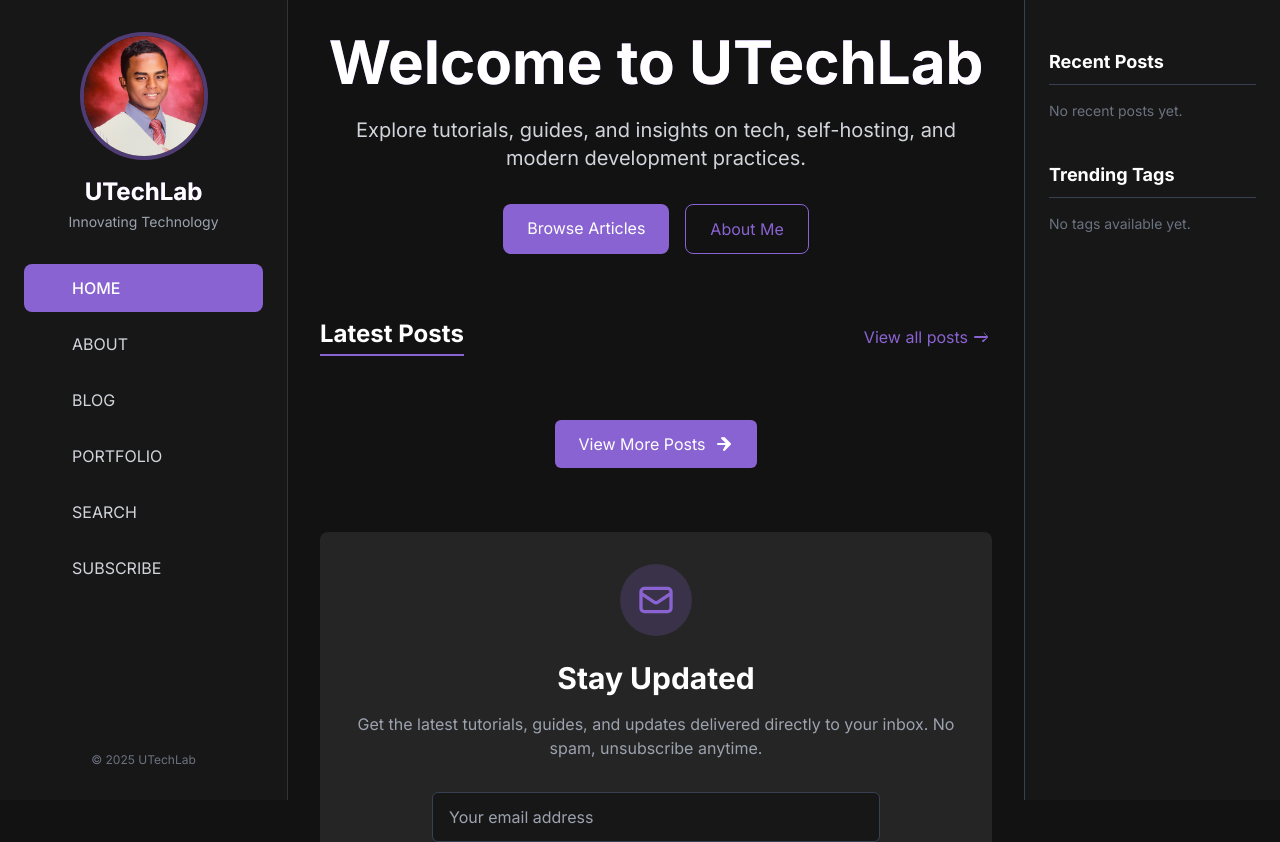
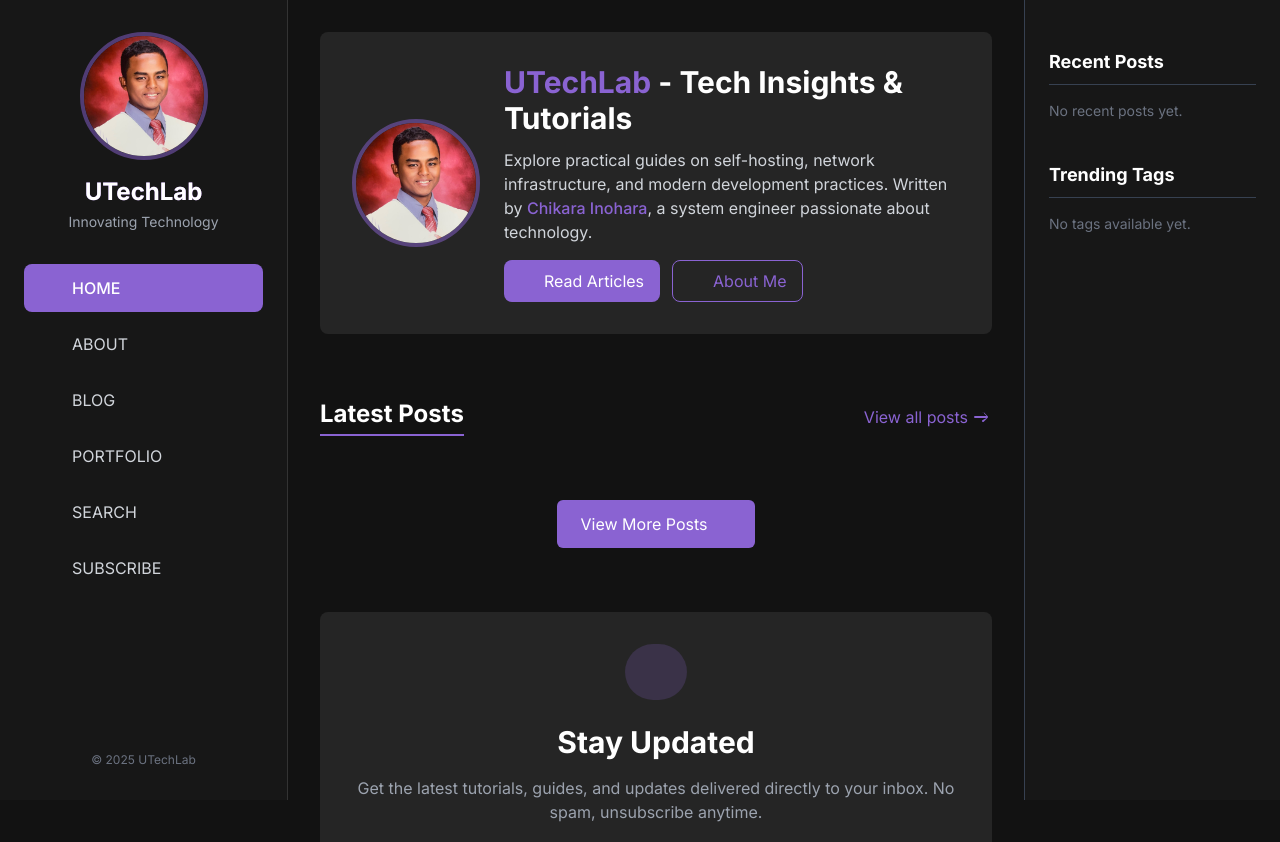
Before and after one commit to utechjapan/MainPortFolioSiteJP, a Next.js app: page / in a window 1280 px wide. Shown: the top 842 px of the page. Built offline with nearby package versions, Linux system fonts and the light colour scheme.

Commit message:
Initial commit

```diff
--- a/components/layout/Layout.tsx
+++ b/components/layout/Layout.tsx
@@ -81,7 +81,7 @@ export default function Layout({
         </button>
 
         {/* Centered logo text for mobile */}
-        <span className="text-lg font-bold absolute left-1/2 transform -translate-x-1/2 text-gray-900 dark:text-white transition-theme">
+        <span className="text-lg font-bold text-gray-900 dark:text-white transition-theme">
           UTechLab
         </span>
 
--- a/components/ui/ThemeToggle.tsx
+++ b/components/ui/ThemeToggle.tsx
@@ -30,9 +30,27 @@ export default function ThemeToggle({ className = "" }: ThemeToggleProps) {
       onClick={toggleTheme}
     >
       {currentTheme === "dark" ? (
-        <i className="fas fa-sun text-yellow-500"></i>
+        <svg
+          xmlns="http://www.w3.org/2000/svg"
+          viewBox="0 0 20 20"
+          fill="currentColor"
+          className="h-5 w-5 text-yellow-500"
+        >
+          <path
+            fillRule="evenodd"
+            d="M10 2a1 1 0 011 1v1a1 1 0 11-2 0V3a1 1 0 011-1zm4 8a4 4 0 11-8 0 4 4 0 018 0zm-.464 4.95l.707.707a1 1 0 001.414-1.414l-.707-.707a1 1 0 00-1.414 1.414zm2.12-10.607a1 1 0 010 1.414l-.706.707a1 1 0 11-1.414-1.414l.707-.707a1 1 0 011.414 0zM17 11a1 1 0 100-2h-1a1 1 0 100 2h1zm-7 4a1 1 0 011 1v1a1 1 0 11-2 0v-1a1 1 0 011-1zM5.05 6.464A1 1 0 106.465 5.05l-.708-.707a1 1 0 00-1.414 1.414l.707.707zm1.414 8.486l-.707.707a1 1 0 01-1.414-1.414l.707-.707a1 1 0 011.414 1.414zM4 11a1 1 0 100-2H3a1 1 0 000 2h1z"
+            clipRule="evenodd"
+          />
+        </svg>
       ) : (
-        <i className="fas fa-moon text-slate-800"></i>
+        <svg
+          xmlns="http://www.w3.org/2000/svg"
+          viewBox="0 0 20 20"
+          fill="currentColor"
+          className="h-5 w-5 text-gray-800"
+        >
+          <path d="M17.293 13.293A8 8 0 016.707 2.707a8.001 8.001 0 1010.586 10.586z" />
+        </svg>
       )}
     </button>
   );
--- a/pages/_document.tsx
+++ b/pages/_document.tsx
@@ -8,7 +8,7 @@ export default function Document() {
         <link
           rel="stylesheet"
           href="https://cdnjs.cloudflare.com/ajax/libs/font-awesome/6.4.0/css/all.min.css"
-          integrity="sha512-iecdLmaskl7CVpOaEUAB+CXzKavmELwJ6C41/Fz0fA8RXn6+SRuH4DmNWFXpDr8Iy+B/NtDJuFuk8Y/t8cGjnQ=="
+          integrity="sha512-iecdLmaskl7CVpOaEUAB+CXzKavmELwJ8C41/HjxQyoQjqELDMNk/LrRJmFZfhIljMCjUPj8DPU5/22NBbvQ=="
           crossOrigin="anonymous"
           referrerPolicy="no-referrer"
         />
--- a/pages/index.tsx
+++ b/pages/index.tsx
@@ -1,3 +1,4 @@
+//pages/index.tsx//
 import Head from "next/head";
 import Layout from "../components/layout/Layout";
 import Image from "next/image";
@@ -42,34 +43,55 @@ export default function Home({ posts, recentPosts, tags }: HomeProps) {
       </Head>
 
       <div className="space-y-16">
-        {/* Hero section */}
-        <section className="mb-16">
+        {/* Hero section - Redesigned for better professionalism */}
+        <section className="mb-10">
           <motion.div
-            className="text-center"
+            className="bg-light-card dark:bg-dark-card rounded-lg p-8 shadow-md dark:shadow-none"
             initial={{ opacity: 0, y: 20 }}
             animate={{ opacity: 1, y: 0 }}
-            transition={{ duration: 0.6 }}
+            transition={{ duration: 0.4 }}
           >
-            <h1 className="text-4xl md:text-5xl lg:text-6xl font-bold mb-6 bg-gradient-to-r from-primary to-purple-400 bg-clip-text text-transparent">
-              Welcome to {siteConfig.title}
+            <div className="flex flex-col md:flex-row items-center gap-6">
+              {/* Profile image for desktop */}
+              <div className="hidden md:block relative w-32 h-32 rounded-full overflow-hidden flex-shrink-0 border-4 border-primary/50">
+                <Image
+                  src={siteConfig.author.avatar}
+                  alt={siteConfig.author.name}
+                  fill
+                  className="object-cover"
+                />
+              </div>
+
+              <div>
+                <h1 className="text-2xl md:text-3xl font-bold mb-3 text-gray-900 dark:text-white">
+                  <span className="text-primary">{siteConfig.title}</span> -
+                  Tech Insights & Tutorials
                 </h1>
-            <p className="text-lg md:text-xl text-gray-700 dark:text-gray-300 max-w-3xl mx-auto mb-8 transition-colors">
-              Explore tutorials, guides, and insights on tech, self-hosting, and
-              modern development practices.
+                <p className="text-base text-gray-700 dark:text-gray-300 mb-4">
+                  Explore practical guides on self-hosting, network
+                  infrastructure, and modern development practices. Written by{" "}
+                  <span className="font-medium text-primary">
+                    {siteConfig.author.name}
+                  </span>
+                  , a system engineer passionate about technology.
                 </p>
-            <div className="flex flex-wrap justify-center gap-4">
+                <div className="flex flex-wrap gap-3">
                   <Link
                     href="/blog"
-                className="bg-primary hover:bg-primary-dark text-white px-6 py-3 rounded-lg transition-colors"
+                    className="bg-primary hover:bg-primary-dark text-white px-4 py-2 rounded-lg transition-colors inline-flex items-center"
                   >
-                Browse Articles
+                    <i className="fas fa-book-open mr-2"></i>
+                    Read Articles
                   </Link>
                   <Link
                     href="/about"
-                className="border border-primary text-primary hover:bg-primary hover:text-white px-6 py-3 rounded-lg transition-colors"
+                    className="border border-primary text-primary hover:bg-primary/10 px-4 py-2 rounded-lg transition-colors inline-flex items-center"
                   >
+                    <i className="fas fa-user mr-2"></i>
                     About Me
                   </Link>
+                </div>
+              </div>
             </div>
           </motion.div>
         </section>
@@ -128,38 +150,12 @@ export default function Home({ posts, recentPosts, tags }: HomeProps) {
                       dateTime={post.frontMatter.date}
                       className="flex items-center"
                     >
-                      <svg
-                        xmlns="http://www.w3.org/2000/svg"
-                        className="h-4 w-4 mr-1"
-                        fill="none"
-                        viewBox="0 0 24 24"
-                        stroke="currentColor"
-                      >
-                        <path
-                          strokeLinecap="round"
-                          strokeLinejoin="round"
-                          strokeWidth={2}
-                          d="M8 7V3m8 4V3m-9 8h10M5 21h14a2 2 0 002-2V7a2 2 0 00-2-2H5a2 2 0 00-2 2v12a2 2 0 002 2z"
-                        />
-                      </svg>
+                      <i className="fas fa-calendar-alt mr-2"></i>
                       {format(parseISO(post.frontMatter.date), "MMMM d, yyyy")}
                     </time>
                     <span className="mx-2">•</span>
                     <span className="flex items-center">
-                      <svg
-                        xmlns="http://www.w3.org/2000/svg"
-                        className="h-4 w-4 mr-1"
-                        fill="none"
-                        viewBox="0 0 24 24"
-                        stroke="currentColor"
-                      >
-                        <path
-                          strokeLinecap="round"
-                          strokeLinejoin="round"
-                          strokeWidth={2}
-                          d="M12 8v4l3 3m6-3a9 9 0 11-18 0 9 9 0 0118 0z"
-                        />
-                      </svg>
+                      <i className="fas fa-clock mr-2"></i>
                       {post.frontMatter.readingTime || "5 min read"}
                     </span>
                   </div>
@@ -193,18 +189,7 @@ export default function Home({ posts, recentPosts, tags }: HomeProps) {
               className="bg-primary hover:bg-primary-dark text-white px-6 py-3 rounded-md inline-flex items-center transition-colors"
             >
               View More Posts
-              <svg
-                xmlns="http://www.w3.org/2000/svg"
-                className="h-5 w-5 ml-2"
-                viewBox="0 0 20 20"
-                fill="currentColor"
-              >
-                <path
-                  fillRule="evenodd"
-                  d="M10.293 3.293a1 1 0 011.414 0l6 6a1 1 0 010 1.414l-6 6a1 1 0 01-1.414-1.414L12.586 11H5a1 1 0 110-2h7.586l-4.293-4.293a1 1 0 010-1.414z"
-                  clipRule="evenodd"
-                />
-              </svg>
+              <i className="fas fa-arrow-right ml-2"></i>
             </Link>
           </div>
         </section>
@@ -213,20 +198,7 @@ export default function Home({ posts, recentPosts, tags }: HomeProps) {
         <section className="bg-light-card dark:bg-dark-card rounded-lg p-8 text-center shadow-md dark:shadow-none transition-colors">
           <div className="flex justify-center mb-6">
             <div className="bg-primary/20 p-4 rounded-full">
-              <svg
-                xmlns="http://www.w3.org/2000/svg"
-                className="h-10 w-10 text-primary"
-                fill="none"
-                viewBox="0 0 24 24"
-                stroke="currentColor"
-              >
-                <path
-                  strokeLinecap="round"
-                  strokeLinejoin="round"
-                  strokeWidth={2}
-                  d="M3 8l7.89 5.26a2 2 0 002.22 0L21 8M5 19h14a2 2 0 002-2V7a2 2 0 00-2-2H5a2 2 0 00-2 2v10a2 2 0 002 2z"
-                />
-              </svg>
+              <i className="fas fa-envelope text-primary text-3xl"></i>
             </div>
           </div>
           <h2 className="text-3xl font-bold mb-4 text-gray-900 dark:text-white transition-colors">
@@ -251,18 +223,7 @@ export default function Home({ posts, recentPosts, tags }: HomeProps) {
               className="w-full bg-primary hover:bg-primary-dark text-white py-3 px-6 rounded-md flex items-center justify-center transition-colors"
             >
               Subscribe Now
-              <svg
-                xmlns="http://www.w3.org/2000/svg"
-                className="h-5 w-5 ml-2"
-                viewBox="0 0 20 20"
-                fill="currentColor"
-              >
-                <path
-                  fillRule="evenodd"
-                  d="M10.293 3.293a1 1 0 011.414 0l6 6a1 1 0 010 1.414l-6 6a1 1 0 01-1.414-1.414L12.586 11H5a1 1 0 110-2h7.586l-4.293-4.293a1 1 0 010-1.414z"
-                  clipRule="evenodd"
-                />
-              </svg>
+              <i className="fas fa-arrow-right ml-2"></i>
             </button>
           </form>
         </section>
--- a/styles/globals.css
+++ b/styles/globals.css
@@ -34,6 +34,13 @@
   strong,
   b {
     @apply text-gray-900 dark:text-gray-100;
+  }
+
+  /* Ensure all icons show correctly */
+  i[class^="fa-"],
+  i[class*=" fa-"] {
+    display: inline-block !important;
+    min-width: 1em;
   }
 }
 
@@ -79,6 +86,24 @@
   /* Ensure smooth scrolling on mobile */
   html {
     scroll-behavior: smooth;
+  }
+
+  /* Fixed positioning for mobile header to prevent profile photo overlap */
+  .fixed-mobile-header {
+    position: fixed;
+    top: 0;
+    left: 0;
+    right: 0;
+    z-index: 50;
+    background-color: var(--tw-bg-opacity-bg);
+    border-bottom: 1px solid;
+    border-color: var(--tw-border-opacity-border);
+  }
+
+  /* Adjust sidebar for mobile */
+  .mobile-sidebar {
+    margin-top: 60px;
+    height: calc(100vh - 60px);
   }
 }
 
```
Lines whose indentation alone changed are shown as unchanged.
